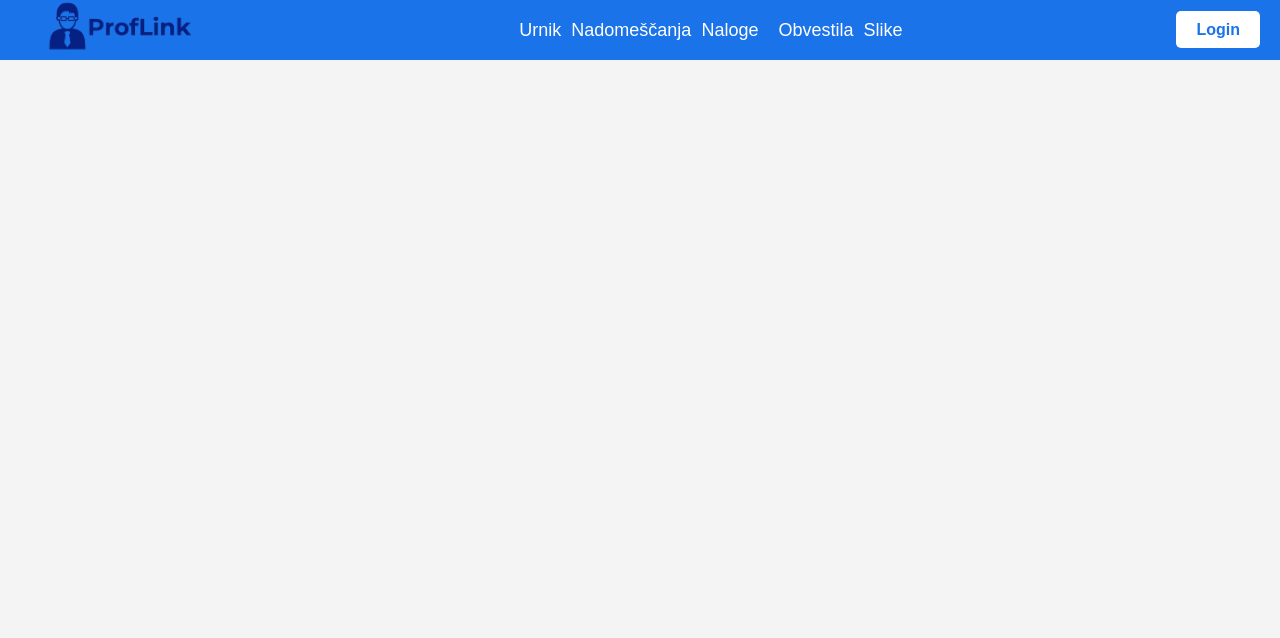
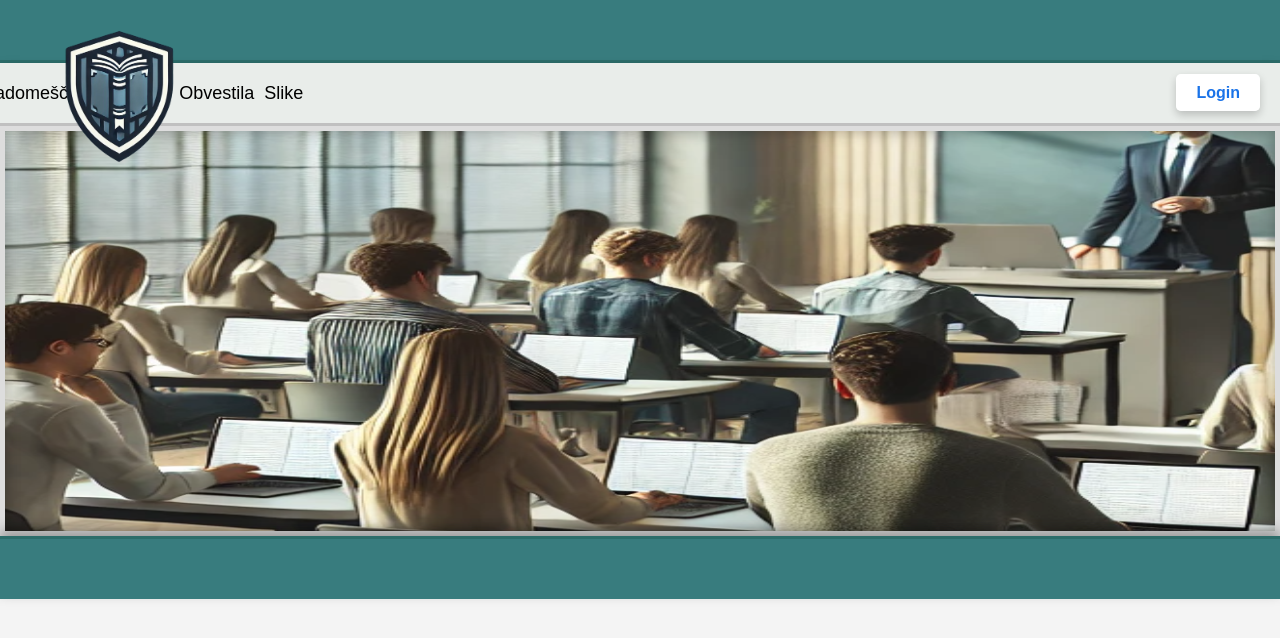
Before and after one commit to KerznarMiha/ProfLink, a PHP site: the page made by PROJETK/Naslovna stran.html in a window 1280 px wide. Shown: the top 638 px of the page. Run offline with PHP 8.4, Linux system fonts and the light colour scheme.

Commit message:
Add files via upload
D1 file

```diff
--- a/PROJETK/Naslovna stran.html
+++ b/PROJETK/Naslovna stran.html
@@ -7,15 +7,17 @@
 </head>
 <body>
     <header>
-        <div class="navbar">
+        <div class="blue-bar"></div> <!--modr bar-->
+
+        <div class="navbar grey-bar"> <!--siv bar-->
             <div class="logo">
-                <img src="ProfLogo.png" alt="ProfLink Logo">
+                <img src="Logo.png" alt="ProfLink Logo">
             </div>
             <nav>
                 <ul>
                     <li><a href="#Urnik">Urnik</a></li>
                     <li><a href="#Nadomeščanja">Nadomeščanja</a></li>
-                    <li><a href="#Naloge">Naloge</a></li><li>
+                    <li><a href="#Naloge">Naloge</a></li>
                     <li><a href="#Obvestila">Obvestila</a></li>
                     <li><a href="#Slike">Slike</a></li>
                 </ul>
@@ -25,5 +27,13 @@
             </div>
         </div>
     </header>
+
+    <!-- Background image section -->
+    <div class="background-section"></div>
+
+    <!-- Bottom blue bar -->
+    <div class="bottom-blue-bar"></div>
+    </div>
+</header>
 </body>
 </html>
--- a/PROJETK/css.css
+++ b/PROJETK/css.css
@@ -4,25 +4,41 @@ body {
     background-color: #f4f4f4;
 }
 
-header {
-    background-color: #1a73e8;
-    padding: 0;
+.blue-bar {
+    background-color: #387C7E;
+    height: 60px;
+    box-shadow: 0 6px 12px rgba(0, 0, 0, 0.3);
+    border-bottom: 3px solid #2c6d6a;
 }
 
-.navbar {
+.navbar.grey-bar {
+    background-color: #E9EDEA;
     display: flex;
     justify-content: space-between;
     align-items: center;
     padding: 0 20px;
     height: 60px;
     overflow: hidden;
+    box-shadow: 0 6px 12px rgba(0, 0, 0, 0.3);
+    border-bottom: 3px solid #c0c0c0;
+}
+
+.logo {
+    position: absolute;
+    top: 0px;
+    left: 20px;
+    z-index: 10;
 }
 
 .logo img {
     height: 200px;
     width: auto;
-    margin-top: -10px;
 }
+
+nav {
+    margin-left: -100px;
+}
+
 nav ul {
     list-style-type: none;
     margin: 0;
@@ -35,7 +51,7 @@ nav ul li {
 }
 
 nav ul li a {
-    color: white;
+    color: black;
     text-decoration: none;
     font-size: 18px;
 }
@@ -51,10 +67,27 @@ nav ul li a:hover {
     text-decoration: none;
     border-radius: 5px;
     font-weight: bold;
+    box-shadow: 0 4px 8px rgba(0, 0, 0, 0.2);
 }
 
 .login-button a:hover {
-    background-color: #fff;
+    background-color: #f0f0f0;
     color: #1a73e8;
     text-decoration: underline;
 }
+
+.background-section {
+    background-image: url('student1.png');
+    background-repeat: no-repeat;
+    background-position: center;
+    height: 50vh;
+    box-shadow: inset 0 0 15px rgba(0, 0, 0, 0.3);
+    border: 5px solid #ddd;
+}
+
+.bottom-blue-bar {
+    background-color: #387C7E;
+    height: 60px;
+    box-shadow: 0 -6px 12px rgba(0, 0, 0, 0.3);
+    border-top: 3px solid #2c6d6a;
+}
```
Also changed, not shown: PROJETK/student.webp (added).
